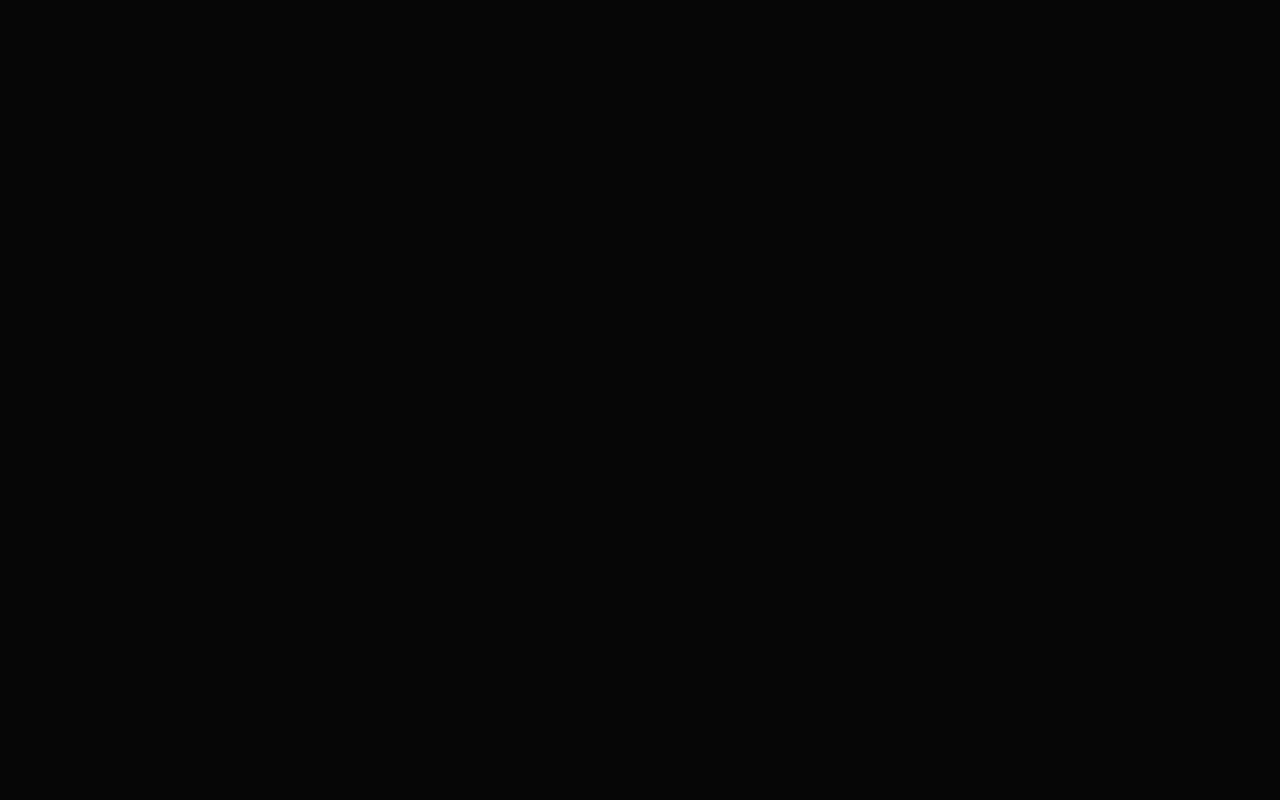
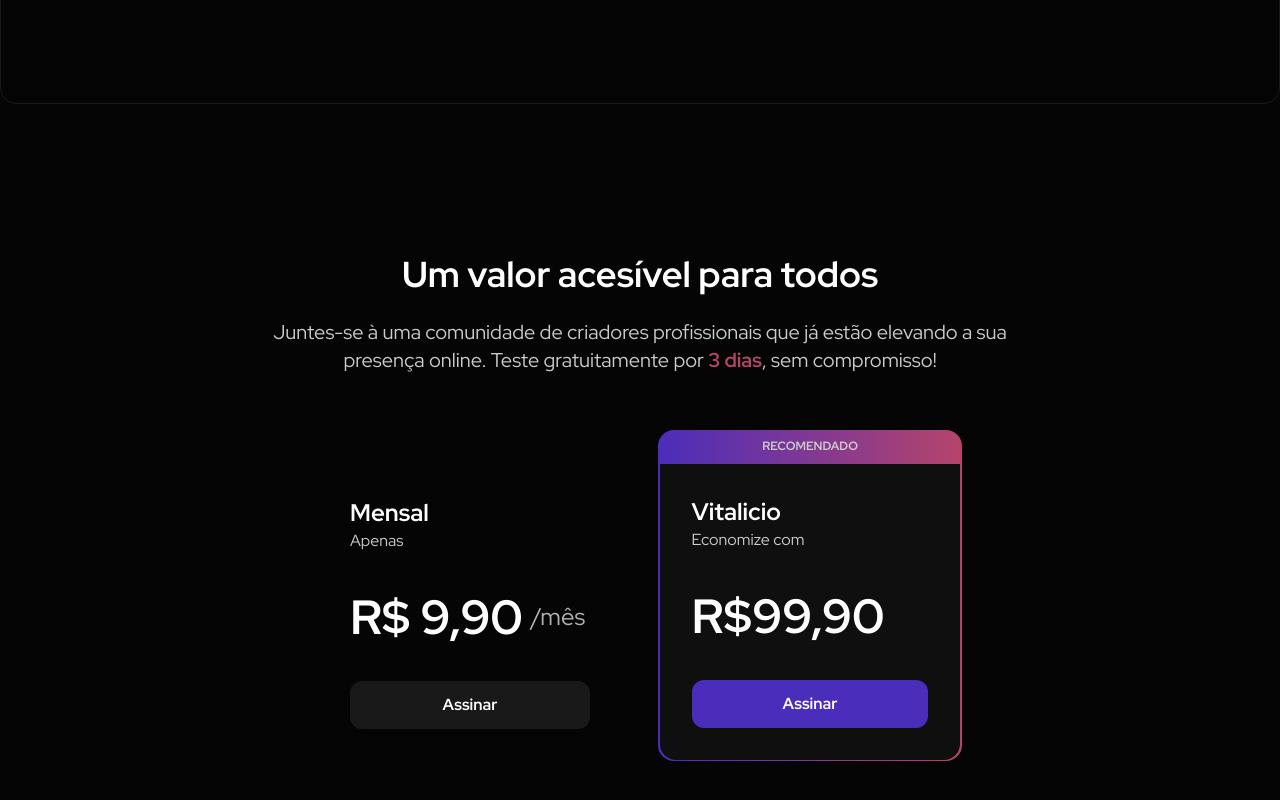
Before and after one commit to devfelpz/project-in-bio, a Next.js app: page / in a window 1280 px wide. Shown: the part 1624-2424 px from the top of the page. Before the commit the page ends 928 px from the top, so only its background shows below. Built offline with nearby package versions, Linux system fonts and the light colour scheme.

Commit message:
Componentes de video e pricing

```diff
--- /dev/null
+++ b/app/components/landing-page/pricing.tsx
@@ -0,0 +1,54 @@
+import { TRIAL_DAYS } from '@/app/lib/config';
+import Button from '../ui/button';
+
+const Pricing = () => {
+	return (
+		<div className="my-[150px] flex flex-col items-center gap-14">
+			<div className="flex flex-col items-center gap-6">
+				<h3 className="text-4xl font-bold text-white">
+					Um valor acesível para todos
+				</h3>
+				<p className="text-body text-xl text-center">
+					Juntes-se à uma comunidade de criadores profissionais que já estão
+					elevando a sua <br /> presença online. Teste gratuitamente por{' '}
+					<strong className="text-accent-pink">{TRIAL_DAYS} dias</strong>, sem
+					compromisso!
+				</p>
+			</div>
+			<div className="flex items-end gap-9">
+				<div className="w-[304px] p-8 flex flex-col gap-7 rounded-2xl border-border-[#1e1e1e]">
+					<div className="flex flex-col">
+						<span className="text-white font-bold text-2xl">Mensal</span>
+						<span className="text-body">Apenas</span>
+					</div>
+					<div className="flex items-center gap-2">
+						<span className="text-white font-bold text-[48px]">R$ 9,90</span>
+						<span className="text-headline  text-2xl">/mês</span>
+					</div>
+					<Button variant="secondary">Assinar</Button>
+				</div>
+				<div className="flex flex-col">
+					<div className="flex justify-center items-center rounded-t-2xl w-[304px] bg-[linear-gradient(90deg,#4B2DBB_0%,#B5446B_100%)]">
+						<span className="uppercase text-xs font-bold p-2">Recomendado</span>
+					</div>
+					<div className="p-[1.6px] bg-[linear-gradient(90deg,#4B2DBB_0%,#B5446B_100%)] rounded-b-2xl">
+						<div className="w-full bg-secondary p-8 flex flex-col gap-7 rounded-b-2xl">
+							<div className="flex flex-col">
+								<span className="text-white font-bold text-2xl">Vitalicio</span>
+								<span className="text-body">Economize com</span>
+							</div>
+							<div className="flex items-center gap-1">
+								<span className="text-white font-bold text-[48px]">
+									R$99,90
+								</span>
+							</div>
+							<Button>Assinar</Button>
+						</div>
+					</div>
+				</div>
+			</div>
+		</div>
+	);
+};
+
+export default Pricing;
--- /dev/null
+++ b/app/components/landing-page/video-explanation.tsx
@@ -0,0 +1,11 @@
+import { Play } from 'lucide-react';
+
+const VideoExplanation = () => {
+	return (
+		<div className="border rounded-2xl border-border-primary aspect-video flex items-center justify-center my-20">
+			<Play className="text-accent-purple size-16" />
+		</div>
+	);
+};
+
+export default VideoExplanation;
--- /dev/null
+++ b/app/lib/config.ts
@@ -0,0 +1 @@
+export const TRIAL_DAYS = 3;
--- a/app/page.tsx
+++ b/app/page.tsx
@@ -1,14 +1,16 @@
 import Header from './components/landing-page/header';
 import Hero from './components/landing-page/hero';
+import Pricing from './components/landing-page/pricing';
+import VideoExplanation from './components/landing-page/video-explanation';
 
 export default function Home() {
 	return (
 		<div className="max-w-7xl mx-auto ">
 			<Header />
 			<Hero />
+			<VideoExplanation />
+			<Pricing />
 		</div>
-		// <VideoExplanation/>
-		// <Pricing/>
 		// <FAQ/>
 	);
 }
```
